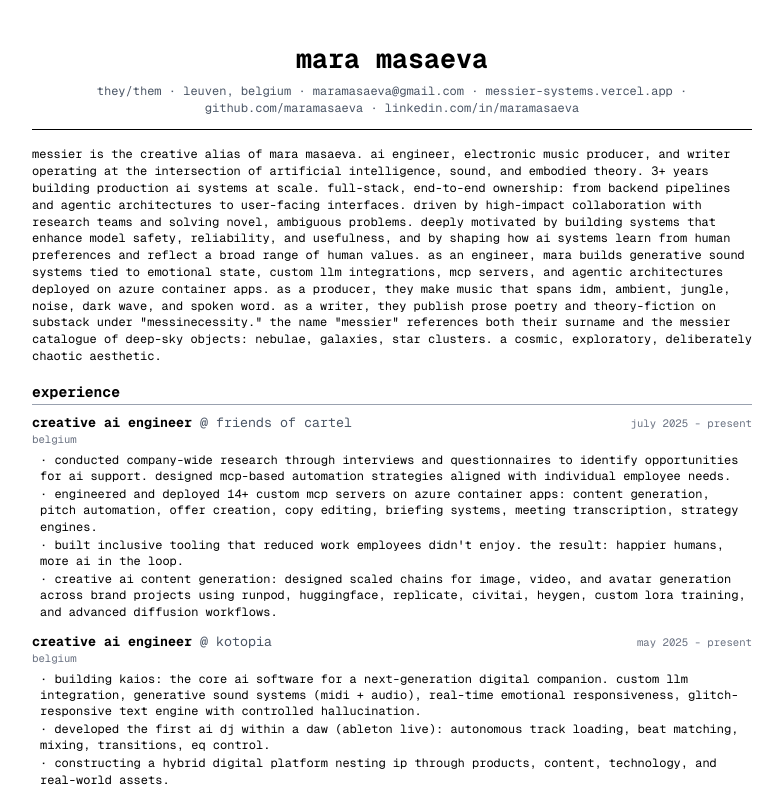
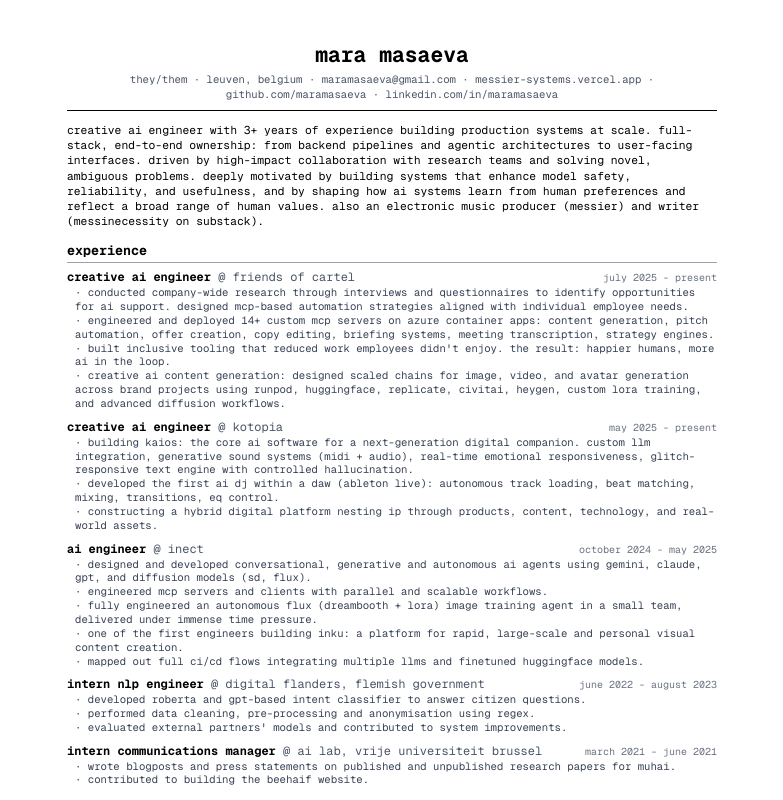
Before and after one commit to maramasaeva/messier-systems, a Next.js app: page /resume in a window 1280 px wide. Shown: the whole page, without its empty margins (248-1031 px from the left). Built offline with nearby package versions, Linux system fonts and the light colour scheme.

Commit message:
resume pdf: fix print layout, tighter spacing, no overflow

```diff
--- a/app/resume/resume-content.tsx
+++ b/app/resume/resume-content.tsx
@@ -7,35 +7,36 @@ export default function ResumeContent() {
     <div className="bg-white text-black font-mono min-h-screen">
       <style jsx global>{`
         @media print {
-          body { margin: 0; padding: 0; }
+          html, body { margin: 0 !important; padding: 0 !important; width: 100% !important; overflow: visible !important; }
           .no-print { display: none !important; }
-          @page { margin: 0.4in 0.5in; size: letter; }
+          .resume-page { padding: 0 !important; margin: 0 !important; max-width: 100% !important; width: 100% !important; overflow: visible !important; }
+          @page { margin: 0.35in 0.45in; size: letter; }
         }
         @media screen {
-          .resume-page { max-width: 800px; margin: 0 auto; padding: 40px; }
+          .resume-page { max-width: 750px; margin: 0 auto; padding: 40px 50px; }
         }
       `}</style>
 
-      <div className="resume-page text-[10pt] leading-[1.45]">
+      <div className="resume-page text-[9pt] leading-[1.4]">
         {/* Header */}
-        <div className="text-center border-b border-black pb-3 mb-4">
-          <h1 className="text-[20pt] font-bold mb-1">mara masaeva</h1>
-          <div className="text-[9pt] text-gray-600">
+        <div className="text-center border-b border-black pb-2 mb-3">
+          <h1 className="text-[16pt] font-bold mb-0.5">mara masaeva</h1>
+          <div className="text-[8pt] text-gray-600">
             {epkData.bio.pronouns} · {epkData.bio.location} · {epkData.contact.email} · messier-systems.vercel.app · github.com/maramasaeva · linkedin.com/in/maramasaeva
           </div>
         </div>
 
         {/* Summary */}
-        <div className="mb-4">
-          <div className="text-[9pt] leading-[1.4]">
-            {epkData.bio.description}
+        <div className="mb-3">
+          <div className="text-[8.5pt] leading-[1.35]">
+            creative ai engineer with 3+ years of experience building production systems at scale. full-stack, end-to-end ownership: from backend pipelines and agentic architectures to user-facing interfaces. driven by high-impact collaboration with research teams and solving novel, ambiguous problems. deeply motivated by building systems that enhance model safety, reliability, and usefulness, and by shaping how ai systems learn from human preferences and reflect a broad range of human values. also an electronic music producer (messier) and writer (messinecessity on substack).
           </div>
         </div>
 
         {/* Experience */}
-        <div className="mb-4">
-          <h2 className="text-[11pt] font-bold border-b border-gray-400 mb-2 pb-0.5">experience</h2>
-          <div className="space-y-3">
+        <div className="mb-3">
+          <h2 className="text-[10pt] font-bold border-b border-gray-400 mb-1.5 pb-0.5">experience</h2>
+          <div className="space-y-2">
             {epkData.experience.map((exp, i) => (
               <div key={i}>
                 <div className="flex justify-between items-baseline">
@@ -43,12 +44,11 @@ export default function ResumeContent() {
                     <span className="font-bold">{exp.role}</span>
                     <span className="text-gray-600"> @ {exp.company}</span>
                   </div>
-                  <div className="text-[8pt] text-gray-500 whitespace-nowrap ml-4">{exp.period}</div>
+                  <div className="text-[7.5pt] text-gray-500 whitespace-nowrap ml-4">{exp.period}</div>
                 </div>
-                <div className="text-[8pt] text-gray-500 mb-1">{exp.location}</div>
-                <div className="space-y-0.5 ml-2">
+                <div className="space-y-0 ml-2">
                   {exp.highlights.map((h, j) => (
-                    <div key={j} className="text-[9pt] leading-[1.35]">· {h}</div>
+                    <div key={j} className="text-[8pt] leading-[1.3] text-gray-700">· {h}</div>
                   ))}
                 </div>
               </div>
@@ -57,26 +57,26 @@ export default function ResumeContent() {
         </div>
 
         {/* Education */}
-        <div className="mb-4">
-          <h2 className="text-[11pt] font-bold border-b border-gray-400 mb-2 pb-0.5">education</h2>
-          <div className="space-y-1.5">
+        <div className="mb-3">
+          <h2 className="text-[10pt] font-bold border-b border-gray-400 mb-1.5 pb-0.5">education</h2>
+          <div className="space-y-0.5">
             {epkData.education.map((edu, i) => (
-              <div key={i} className="flex justify-between items-baseline">
+              <div key={i} className="flex justify-between items-baseline text-[8.5pt]">
                 <div>
                   <span className="font-bold">{edu.degree}</span>
                   {edu.focus && <span className="text-gray-600">, {edu.focus}</span>}
                   <span className="text-gray-500"> · {edu.institution}</span>
                 </div>
-                <div className="text-[8pt] text-gray-500 whitespace-nowrap ml-4">{edu.period}</div>
+                <div className="text-[7.5pt] text-gray-500 whitespace-nowrap ml-4">{edu.period}</div>
               </div>
             ))}
           </div>
         </div>
 
         {/* Skills */}
-        <div className="mb-4">
-          <h2 className="text-[11pt] font-bold border-b border-gray-400 mb-2 pb-0.5">skills</h2>
-          <div className="space-y-1 text-[9pt]">
+        <div className="mb-3">
+          <h2 className="text-[10pt] font-bold border-b border-gray-400 mb-1.5 pb-0.5">skills</h2>
+          <div className="space-y-0.5 text-[8pt]">
             <div><span className="font-bold">core:</span> {epkData.skills.core.join(", ")}</div>
             <div><span className="font-bold">programming:</span> {epkData.skills.languages.join(", ")}</div>
             <div><span className="font-bold">frameworks:</span> {epkData.skills.frameworks.join(", ")}</div>
@@ -87,16 +87,14 @@ export default function ResumeContent() {
         </div>
 
         {/* Projects */}
-        <div className="mb-4">
-          <h2 className="text-[11pt] font-bold border-b border-gray-400 mb-2 pb-0.5">projects</h2>
-          <div className="space-y-2">
+        <div className="mb-3">
+          <h2 className="text-[10pt] font-bold border-b border-gray-400 mb-1.5 pb-0.5">projects</h2>
+          <div className="space-y-1">
             {epkData.tech.map((t, i) => (
               <div key={i}>
-                <div>
-                  <span className="font-bold">{t.project}</span>
-                  {t.role && <span className="text-gray-600"> · {t.role}</span>}
-                </div>
-                <div className="text-[9pt] text-gray-600 leading-[1.35]">{t.description}</div>
+                <span className="font-bold text-[8.5pt]">{t.project}</span>
+                {t.role && <span className="text-gray-600 text-[8pt]"> · {t.role}</span>}
+                <span className="text-[8pt] text-gray-600"> · {t.description}</span>
               </div>
             ))}
           </div>
```
